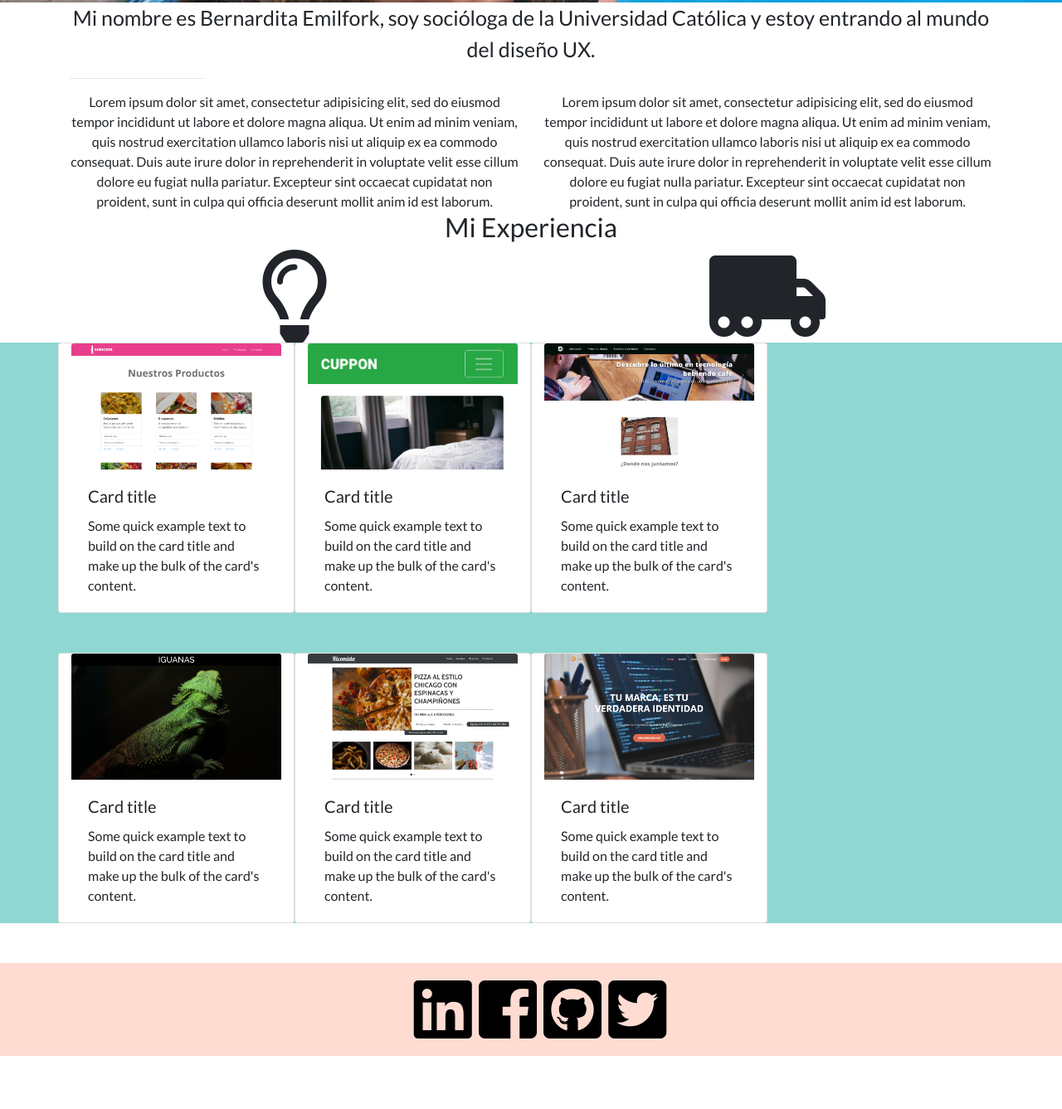
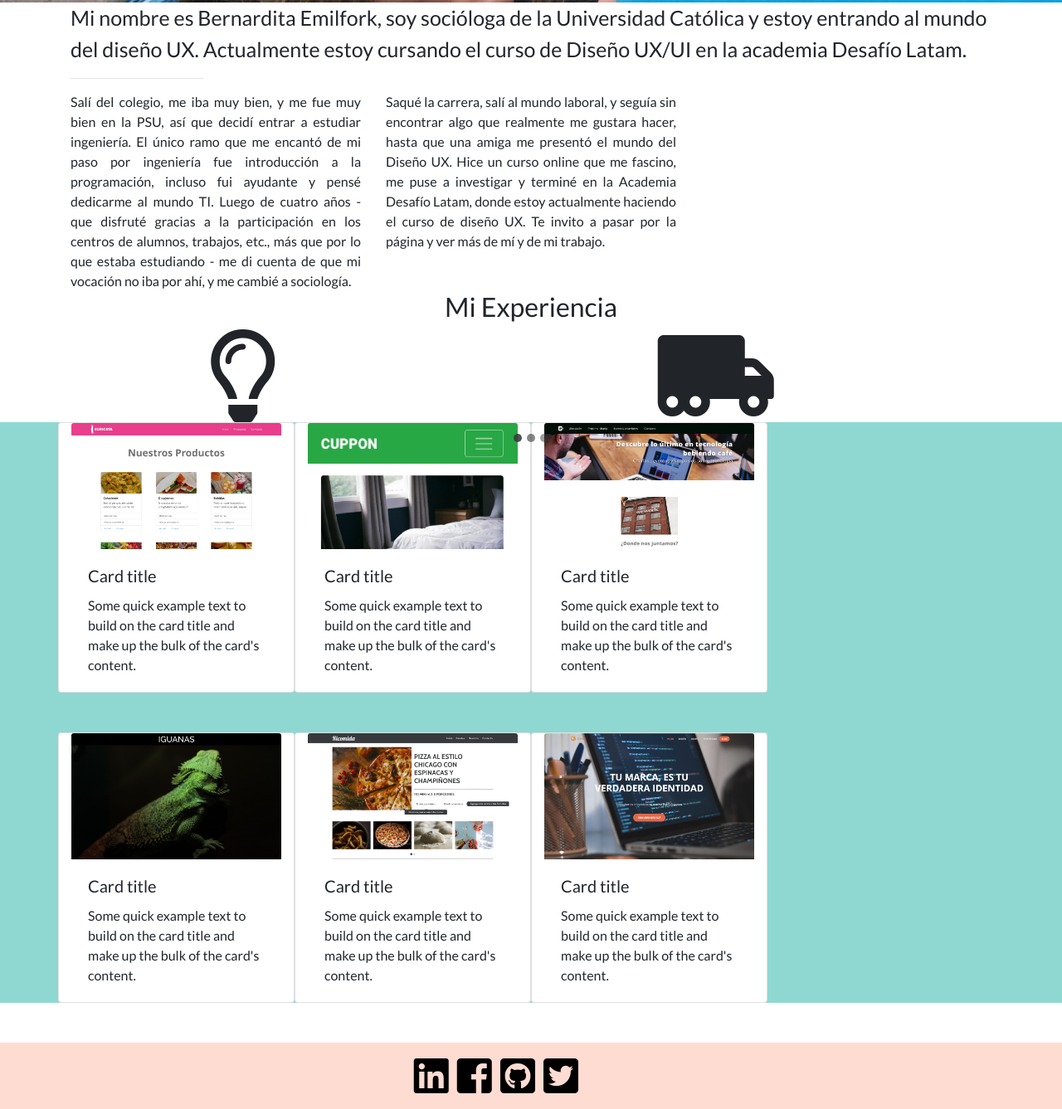
Before and after one commit to berniwi/portafolio, a plain HTML site: page index.html in a window 1280 px wide. Shown: the part 553-1890 px from the top of the page at 83% size. Before the commit the page ends 1826 px from the top, so only its background shows below. Drawn offline with nearby package versions, Linux system fonts and the light colour scheme; a script that the page names is missing.

Commit message:
Javascript agregado y textos reales y carrusel

```diff
--- a/assets/css/style.css
+++ b/assets/css/style.css
@@ -28,6 +28,18 @@ header{
   padding-bottom: 100px;
 }
 
+.carousel-indicators li {
+  width: 10px;
+  height: 10px;
+  border-radius: 50%;
+  background-color: #373A3C;
+}
+
+.carousel-indicators{
+  bottom: -50px;
+}
+
+
 footer a{
   color: black;
 }
--- /dev/null
+++ b/assets/js/script.js
@@ -0,0 +1,15 @@
+$(function(){
+  $("a").click(function(event){
+    if (this.hash !== "") {
+      event.preventDefault();
+
+      var gato = this.hash;
+
+      $("html, body").animate({
+        scrollTop: $(gato).offset().top
+      }, 800, function(){
+        window.location.hash = gato;
+      });
+    }
+  });
+});
--- a/index.html
+++ b/index.html
@@ -62,11 +62,12 @@
   </header>
 
   <!--Sobre mi-->
-  <section id="sobre_mi">
-    <div class="container text-center d-none d-sm-block d-sm-none d-md-block">
+  <section id="sobre_mi" class="centrado">
+    <div class="container d-none d-sm-block d-sm-none d-md-block">
       <div class="row">
         <div class="col-12 tam25">
           Mi nombre es Bernardita Emilfork, soy socióloga de la Universidad Católica y estoy entrando al mundo del diseño UX.
+          Actualmente estoy cursando el curso de Diseño UX/UI en la academia Desafío Latam.
         </div>
       </div>
 
@@ -76,19 +77,19 @@
         </div>
       </div>
 
-      <div class="row ">
-        <div class="col-6">
-          Lorem ipsum dolor sit amet, consectetur adipisicing elit, sed do eiusmod tempor incididunt ut labore et dolore magna aliqua. Ut enim ad minim veniam, quis nostrud exercitation ullamco laboris nisi ut aliquip ex ea commodo consequat. Duis aute irure dolor in reprehenderit in voluptate velit esse cillum dolore eu fugiat nulla pariatur. Excepteur sint occaecat cupidatat non proident, sunt in culpa qui officia deserunt mollit anim id est laborum.
+      <div class="row text-justify">
+        <div class="col-4">
+          Salí del colegio, me iba muy bien, y me fue muy bien en la PSU, así que decidí entrar a estudiar ingeniería. El único ramo que me encantó de mi paso por ingeniería fue introducción a la programación, incluso fui ayudante y pensé dedicarme al mundo TI. Luego de cuatro años - que disfruté gracias a la participación en los centros de alumnos, trabajos, etc., más que por lo que estaba estudiando - me di cuenta de que mi vocación no iba por ahí, y me cambié a sociología.
         </div>
-        <div class="col-6">
-          Lorem ipsum dolor sit amet, consectetur adipisicing elit, sed do eiusmod tempor incididunt ut labore et dolore magna aliqua. Ut enim ad minim veniam, quis nostrud exercitation ullamco laboris nisi ut aliquip ex ea commodo consequat. Duis aute irure dolor in reprehenderit in voluptate velit esse cillum dolore eu fugiat nulla pariatur. Excepteur sint occaecat cupidatat non proident, sunt in culpa qui officia deserunt mollit anim id est laborum.
+        <div class="col-4">
+          Saqué la carrera, salí al mundo laboral, y seguía sin encontrar algo que realmente me gustara hacer, hasta que una amiga me presentó el mundo del Diseño UX. Hice un curso online que me fascino, me puse a investigar y terminé en la Academia Desafío Latam, donde estoy actualmente haciendo el curso de diseño UX. Te invito a pasar por la página y ver más de mí y de mi trabajo.
         </div>
       </div>
     </div>
   </section>
 
   <!--experiencia-->
-  <section id="experiencia">
+  <!--section id="experiencia">
     <div class="container text-center">
       <div class="row">
         <div class="col-12">
@@ -104,7 +105,61 @@
         </div>
       </div>
     </div>
-  </section>
+  </section-->
+
+<section id="experiencia" class="text-center">
+  <div class="container">
+    <div class="row">
+      <div class="col-12">
+        <h2>Mi Experiencia</h2>
+      </div>
+    </div>
+    <div class="row">
+      <div class="col-12">
+        <div id="carouselExampleIndicators" class="carousel slide" data-ride="carousel">
+          <ol class="carousel-indicators">
+            <li data-target="#carouselExampleIndicators" data-slide-to="0" class="active"></li>
+            <li data-target="#carouselExampleIndicators" data-slide-to="1"></li>
+            <li data-target="#carouselExampleIndicators" data-slide-to="2"></li>
+          </ol>
+          <div class="carousel-inner">
+            <div class="carousel-item active">
+              <div class="row">
+                <div class="col-sm-6">
+                  <i class="far fa-lightbulb fa-7x"></i>
+                </div>
+                <div class="col-sm-6">
+                  <i class="fas fa-truck-moving fa-7x"></i>
+                </div>
+              </div>
+            </div>
+            <div class="carousel-item">
+              <div class="row">
+                <div class="col-sm-6">
+                  <i class="far fa-lightbulb fa-7x"></i>
+                </div>
+                <div class="col-sm-6">
+                  <i class="fas fa-truck-moving fa-7x"></i>
+                </div>
+              </div>
+            </div>
+            <div class="carousel-item">
+              <div class="row">
+                <div class="col-sm-6">
+                  <i class="far fa-lightbulb fa-7x"></i>
+                </div>
+                <div class="col-sm-6">
+                  <i class="fas fa-truck-moving fa-7x"></i>
+                </div>
+              </div>
+            </div>
+          </div>
+        </div>
+      </div>
+    </div>
+  </div>
+</section>
+
 
   <!--Trabajos-->
   <section class="trabajos" id="trabajos">
@@ -174,18 +229,18 @@
     <div class="container-fluid mt-5">
       <div class="container py-3 col-3">
         <div class="row">
-          <div class="col-3">
-            <a href="https://www.linkedin.com/in/bernardita-emilfork-83b81131/" target="_blank" class="fab fa-linkedin fa-5x"></a>
-          </div>
-          <div class="col-3">
-            <a href="https://www.facebook.com/berni.emilfork" target="_blank" class="fab fa-facebook-square fa-5x"></a>
-          </div>
-          <div class="col-3">
-            <a href="https://github.com/berniwi" target="_blank" class="fab fa-github-square fa-5x"></a>
-          </div>
-          <div class="col-3">
-            <a href="https://twitter.com/bemilfork" target="_blank" class="fab fa-twitter-square fa-5x"></a>
-          </div>
+            <div class="col-2">
+              <a href="https://www.linkedin.com/in/bernardita-emilfork-83b81131/" target="_blank" class="fab fa-linkedin fa-3x"></a>
+            </div>
+            <div class="col-2">
+              <a href="https://www.facebook.com/berni.emilfork" target="_blank" class="fab fa-facebook-square fa-3x"></a>
+            </div>
+            <div class="col-2">
+              <a href="https://github.com/berniwi" target="_blank" class="fab fa-github-square fa-3x"></a>
+            </div>
+            <div class="col-2">
+              <a href="https://twitter.com/bemilfork" target="_blank" class="fab fa-twitter-square fa-3x"></a>
+            </div>
         </div>
       </div>
     </div>
```
